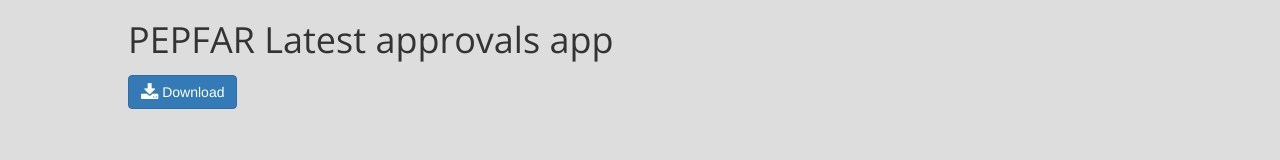
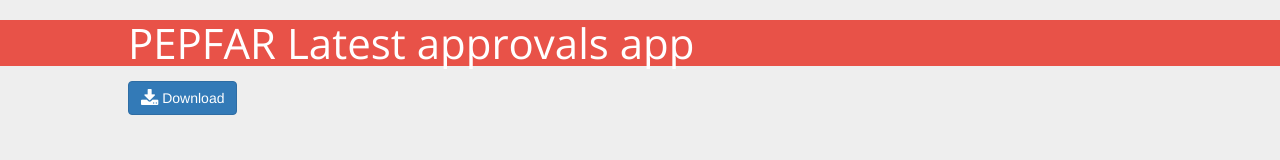
Before and after one commit to dhis2/pepfar-approvals-release, a plain HTML site: page index.html in a window 1280 px wide. Drawn offline with nearby package versions, Linux system fonts and the light colour scheme.

Commit message:
Update page.css

```diff
--- a/page.css
+++ b/page.css
@@ -1,18 +1,32 @@
+* {
+  box-sizing: content-box;
+}
+
 body {
-  background-color: #DDD;
+  background-color: #EEEEEE;
 }
 
 header,
 section {
-  width: 80%;
-  margin: 15px auto;
+  width: 100%;
+}
+
+header {
+  background-color: #E85248;
+  color: #FFFFFF;
 }
 
 h1 {
   font-family: "Open Sans";
   font-weight: 300;
+  font-size: 3em;
 }
 
 button {
   font-size: 1.5em;
 }
+
+.inner {
+  width: 80%;
+  margin: 15px auto;
+}
```
